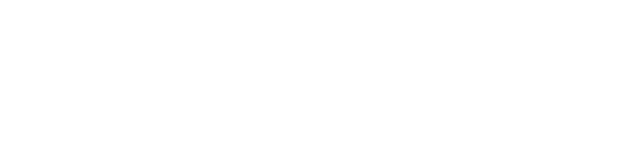
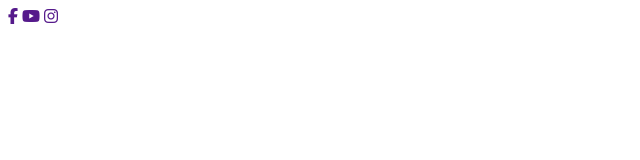
Before and after one commit to Rumesh-tharindu/header-navigation-development-1, a plain HTML site: page index.html in a window 1280 px wide. Shown: the full height of the page, 0-640 px from the left. Drawn offline with Linux system fonts and the light colour scheme.

Commit message:
add top bar

```diff
--- a/index.html
+++ b/index.html
@@ -4,10 +4,34 @@
     <meta charset="UTF-8">
     <meta http-equiv="X-UA-Compatible" content="IE=edge">
     <meta name="viewport" content="width=device-width, initial-scale=1.0">
+    <script src="https://kit.fontawesome.com/cc4f04183a.js"></script>
     <link rel="stylesheet" href="style.css">
+
     <title>Starter</title>
 </head>
 <body>
+    <div class="body-wrapper">
+        <div class="nav-top__bar">
+            <div class="container">
+                <div class="top-bar__inner">
+                    <div class="top-bar__right">
+                        <div class="top-bar-social__icon">
+                               <a href="">
+                                <i class="fab fa-facebook-f"></i>
+                               </a>
+                               <a href="">
+                                <i class="fab fa-youtube"></i>
+                               </a>
+                               <a href="">
+
+                                <i class="fab fa-instagram"></i>
+                               </a>
+                        </div>
+                    </div>
+                </div>
+            </div>
+        </div>
+    </div>
 
 <script src="main.js"></script>
 </body>
--- a/style.css
+++ b/style.css
@@ -0,0 +1,8 @@
+html{
+    margin: 0;
+    padding: 0;
+
+}
+a{
+    text-decoration: none;
+}
```
